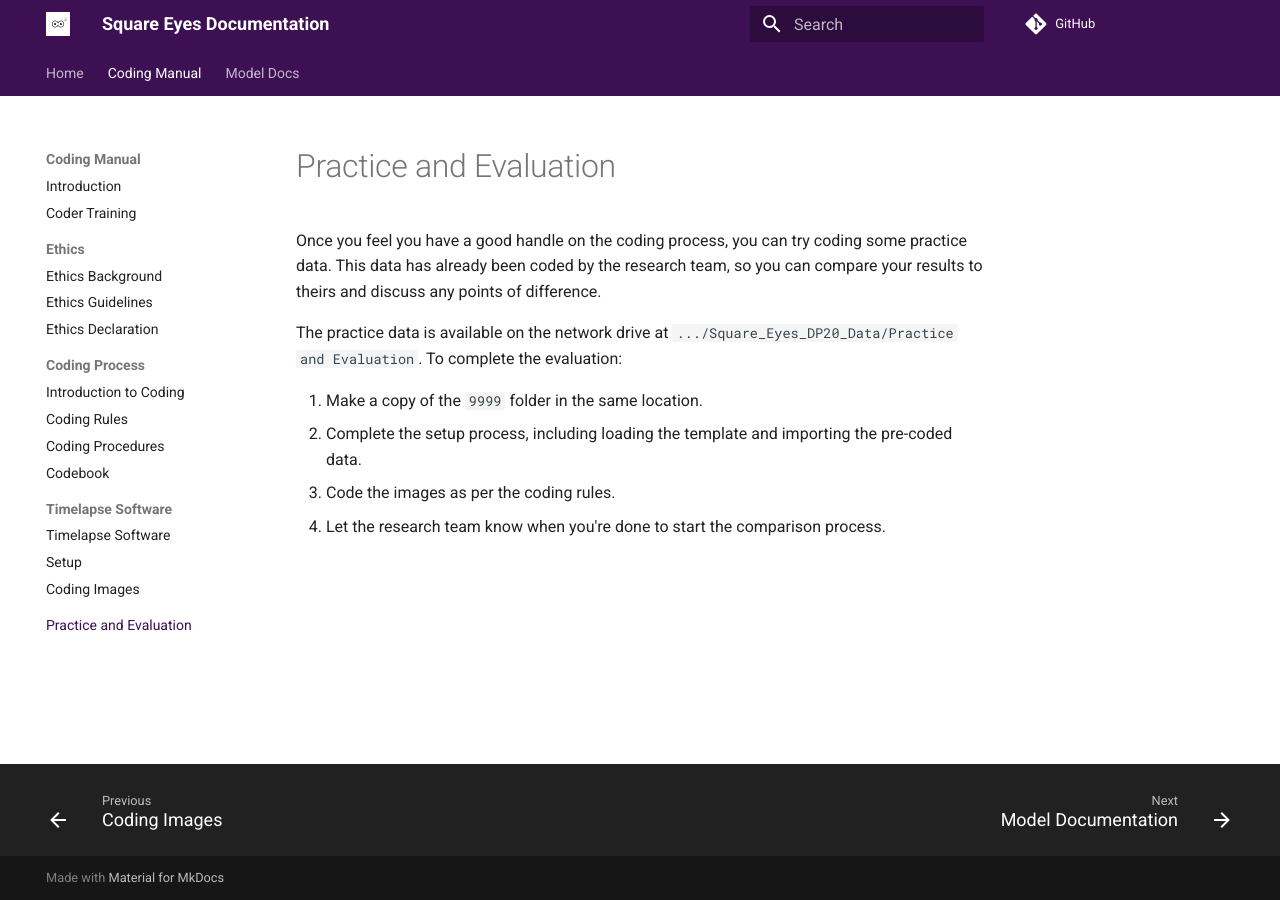
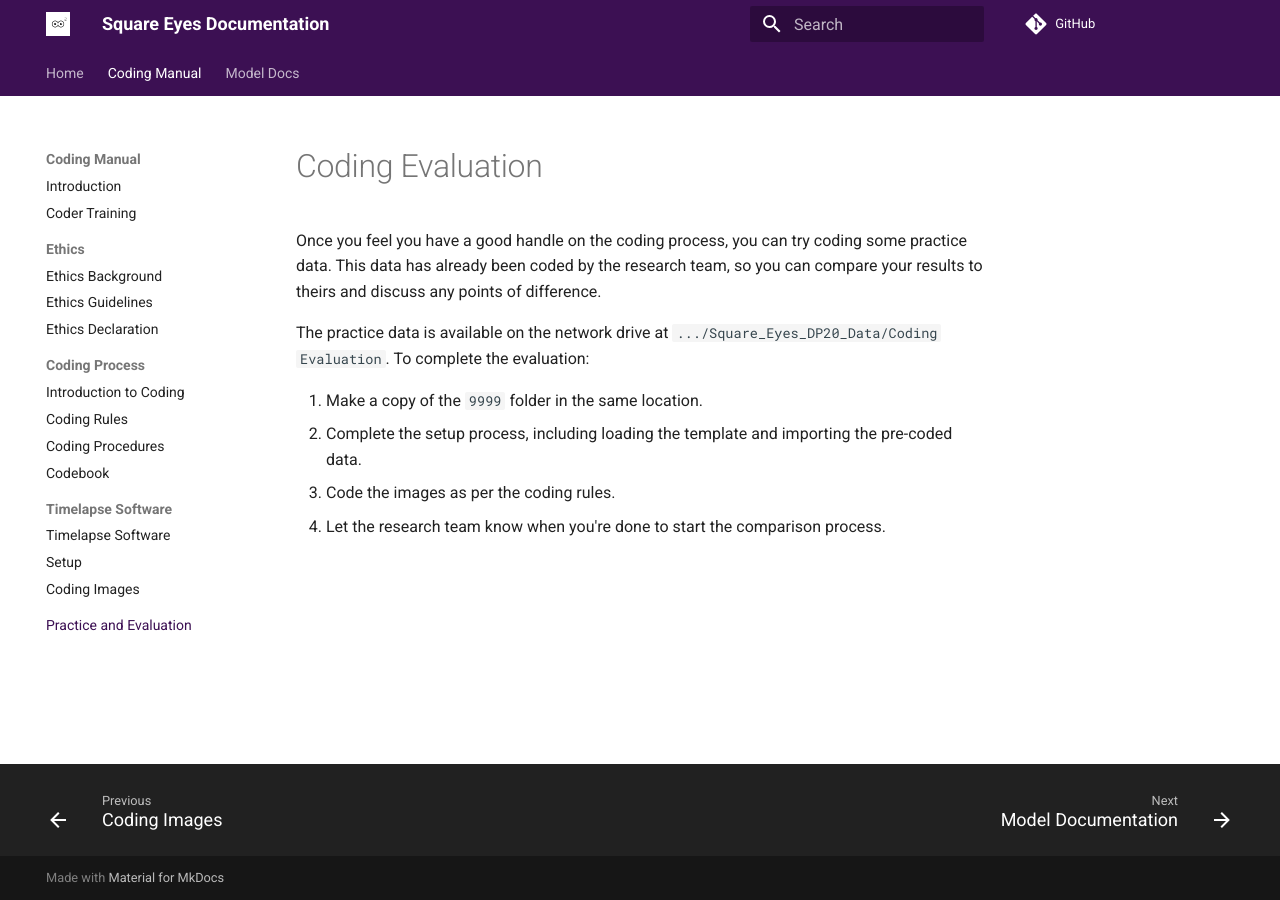
Before and after one commit to Motivation-and-Behaviour/SquareEyes, an MkDocs documentation site: the page built from docs/coding_manual/practice_and_eval.md, in a window 1280 px wide. Built offline with MkDocs 1.6.1 and Material for MkDocs 9.7.7, drawn with Linux system fonts in a browser that asks for light colours; comment, search, counter and statistics services are not loaded.

Commit message:
Fix file path for evaluation set

```diff
--- a/docs/coding_manual/practice_and_eval.md
+++ b/docs/coding_manual/practice_and_eval.md
@@ -1,9 +1,9 @@
-# Practice and Evaluation
+# Coding Evaluation
 
 Once you feel you have a good handle on the coding process, you can try coding some practice data.
 This data has already been coded by the research team, so you can compare your results to theirs and discuss any points of difference.
 
-The practice data is available on the network drive at `.../Square_Eyes_DP20_Data/Practice and Evaluation`.
+The practice data is available on the network drive at `.../Square_Eyes_DP20_Data/Coding Evaluation`.
 To complete the evaluation:
 
 1. Make a copy of the `9999` folder in the same location.
```
